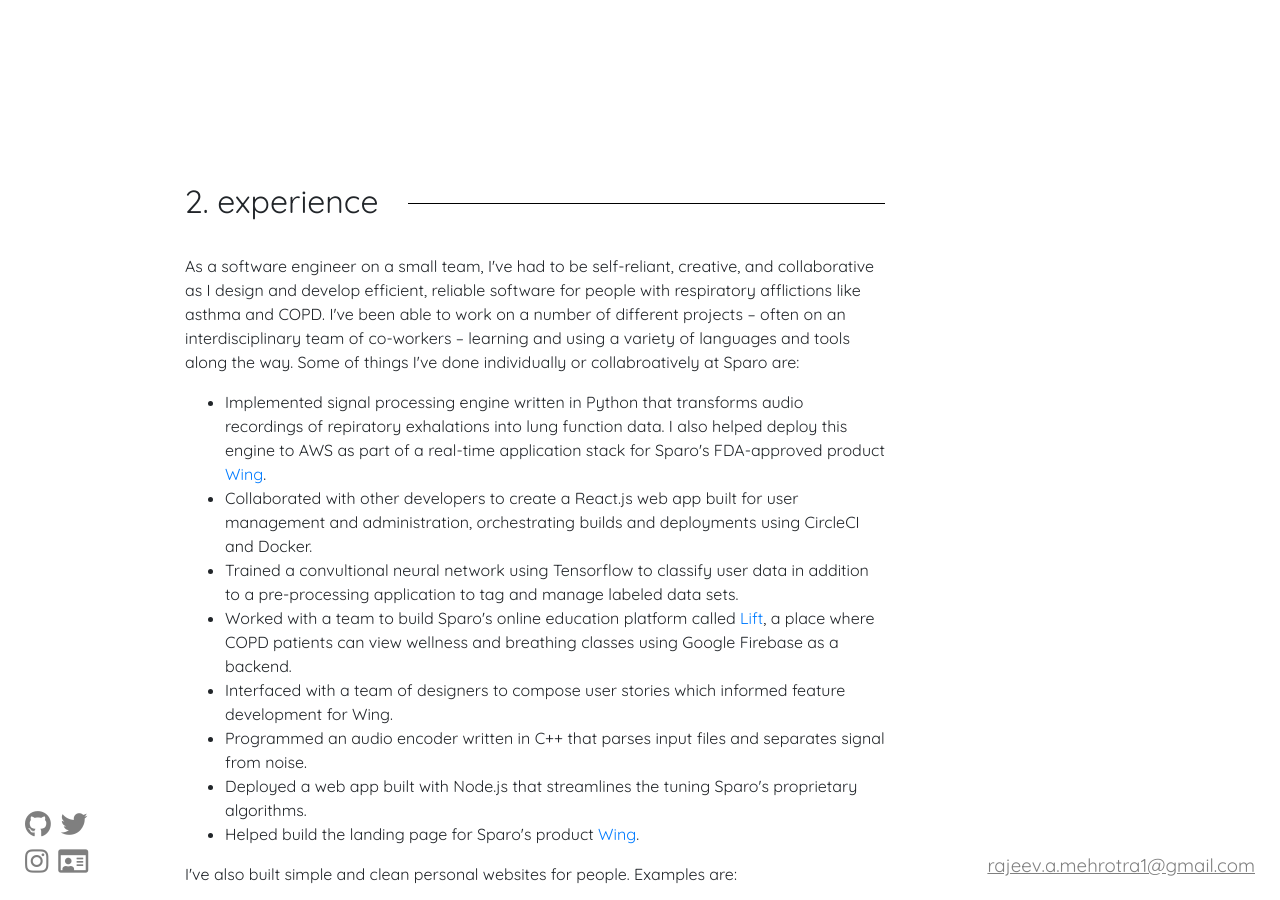
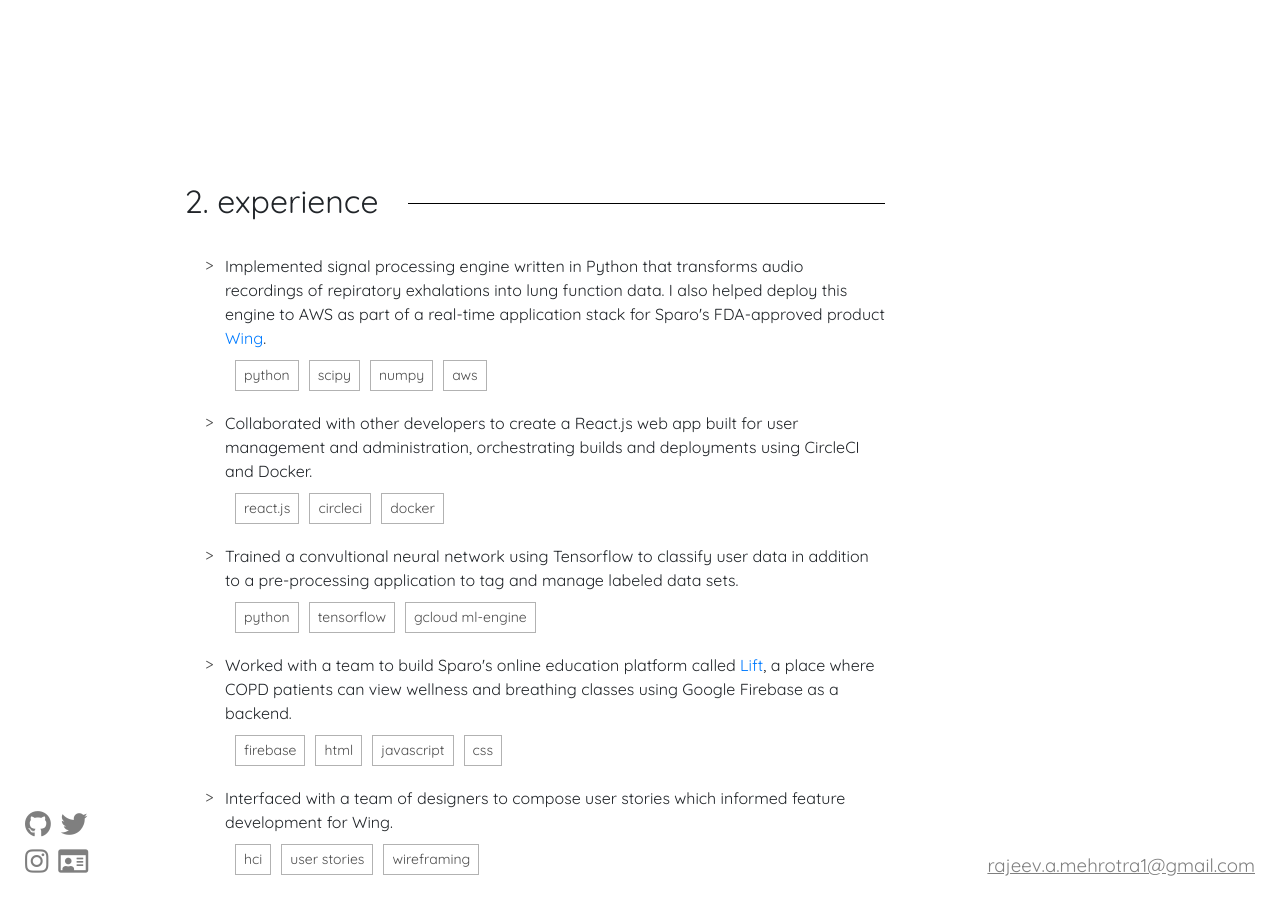
Before and after one commit to rajeevmehrotra/rajeevmehrotra.github.io, a Jekyll site: the page built from index.html, in a window 1280 px wide and 900 px high, scrolled down 1516 px. Built offline with Jekyll 4.4.1, drawn with Linux system fonts in a browser that asks for light colours; nearby versions of some CDN libraries; some of the changed text lies outside the part shown.

Commit message:
v1 copy/content

```diff
--- a/_sass/main.scss
+++ b/_sass/main.scss
@@ -15,6 +15,22 @@
     span {
       background-color: $dark-background-color;
       color: $dark-text-color;
+    }
+  }
+
+  #experience {
+    a {
+      color: $dark-external-link-color;
+    }
+
+    ul {
+      li .tag {
+        color: $dark-link-color;
+        border-color: rgba(218, 218, 218, 0.5);
+      }
+      li:before {
+        color: $dark-external-link-color;
+      }
     }
   }
 }
@@ -79,6 +95,41 @@
   text-align: center;
 }
 
+#experience {
+  ul {
+    list-style: none;
+
+    li {
+      margin-bottom: 15px;
+
+      .tag-array {
+        margin: 10px 0 0 10px;
+      }
+
+      .tag {
+        padding: .25rem .5rem;
+        font-size: .875rem;
+        line-height: 1.5;
+        border: 1px solid rgba(0, 0, 0, 0.3);
+        margin: 0 10px 5px 0;
+        color: $light-link-color-hover;
+      }
+    }
+
+    li:before {
+      color: $light-link-color-hover;
+      content: '> ';
+      float: left;
+      margin-left: -20px;
+      margin-top: -1px;
+    }
+  }
+}
+
+#skills table {
+  margin-left: 20px;
+}
+
 /* Animation stylings */
 #hero {
   opacity: 0;
--- a/_sass/variables.scss
+++ b/_sass/variables.scss
@@ -8,3 +8,4 @@
 $light-link-color-hover: rgba(0, 0, 0, 0.7);
 $dark-link-color: rgba(218, 218, 218, 0.5);
 $dark-link-color-hover: #fff;
+$dark-external-link-color: #00e676;
--- a/index.html
+++ b/index.html
@@ -42,49 +42,85 @@
 <section class='container d-flex flex-column justify-content-center' id='experience'>
   <div class='content'>
     <h2><span>2. experience</span></h2>
-    <p>
-      As a software engineer on a small team, I've had to be self-reliant, creative, and
-      collaborative as I design and develop efficient, reliable software for people with
-      respiratory afflictions like asthma and COPD.
-      I've been able to work on a number of different projects &ndash; often on an interdisciplinary team of co-workers &ndash; learning and using
-      a variety of languages and tools along the way. Some of things I've done individually or collabroatively at Sparo are:
-    </p>
     <ul>
       <li>
         Implemented signal processing engine written in Python that transforms audio recordings of repiratory exhalations
         into lung function data. I also helped deploy this engine to AWS as part of a real-time application stack
         for Sparo's FDA-approved product <a href='https://mywing.io' target="_blank" rel="nofollow noopener">Wing</a>.
+        <div class='d-flex flex-wrap tag-array'>
+          <span class='tag'>python</span>
+          <span class='tag'>scipy</span>
+          <span class='tag'>numpy</span>
+          <span class='tag'>aws</span>
+        </div>
       </li>
       <li>
         Collaborated with other developers to create a React.js web app built for user management and administration,
         orchestrating builds and deployments using CircleCI and Docker.
+        <div class='d-flex flex-wrap tag-array'>
+          <span class='tag'>react.js</span>
+          <span class='tag'>circleci</span>
+          <span class='tag'>docker</span>
+        </div>
       </li>
       <li>
         Trained a convultional neural network using Tensorflow to classify user data in addition to
         a pre-processing application to tag and manage labeled data sets.
+        <div class='d-flex flex-wrap tag-array'>
+          <span class='tag'>python</span>
+          <span class='tag'>tensorflow</span>
+          <span class='tag'>gcloud ml-engine</span>
+        </div>
       </li>
       <li>
         Worked with a team to build Sparo's online education platform called
         <a href='https://liftpulmonaryrehab.com' target="_blank" rel="nofollow noopener">Lift</a>,
         a place where COPD patients can view wellness and breathing classes using Google Firebase as a backend.
+        <div class='d-flex flex-wrap tag-array'>
+          <span class='tag'>firebase</span>
+          <span class='tag'>html</span>
+          <span class='tag'>javascript</span>
+          <span class='tag'>css</span>
+        </div>
       </li>
       <li>
         Interfaced with a team of designers to compose user stories which informed feature development for Wing.
+        <div class='d-flex flex-wrap tag-array'>
+          <span class='tag'>hci</span>
+          <span class='tag'>user stories</span>
+          <span class='tag'>wireframing</span>
+        </div>
       </li>
       <li>
         Programmed an audio encoder written in C++ that parses input files and separates signal from noise.
+        <div class='d-flex flex-wrap tag-array'>
+          <span class='tag'>c++</span>
+          <span class='tag'>signal detection</span>
+          <span class='tag'>audio enhancement</span>
+        </div>
       </li>
       <li>
         Deployed a web app built with Node.js that streamlines the tuning Sparo's proprietary algorithms.
+        <div class='d-flex flex-wrap tag-array'>
+          <span class='tag'>node.js</span>
+          <span class='tag'>parameter tuning</span>
+        </div>
       </li>
       <li>
         Helped build the landing page for Sparo's product <a href='https://mywing.io' target="_blank" rel="nofollow noopener">Wing</a>.
+        <div class='d-flex flex-wrap tag-array'>
+          <span class='tag'>web dev</span>
+          <span class='tag'>html</span>
+          <span class='tag'>javascript</span>
+          <span class='tag'>css</span>
+        </div>
       </li>
     </ul>
     <p>
       I've also built simple and clean personal websites for people. Examples are:
     </p>
     <ul>
+      <li>This website</li>
       <li>
         A personal portfolio for <a href='/alana' target="_blank" rel="nofollow noopener">Alana</a>
       </li>
@@ -98,19 +134,58 @@
 <section class='container d-flex flex-column justify-content-center' id='skills'>
   <div class='content'>
     <h2><span>3. skills</span></h2>
-    <div>
-        Lorem ipsum dolor sit amet, consectetur adipiscing elit, sed do eiusmod tempor incididunt
-        ut labore et dolore magna aliqua. Ut enim ad minim veniam, quis nostrud exercitation ullamco
-        laboris nisi ut aliquip ex ea commodo consequat. Duis aute irure dolor in reprehenderit in
-        voluptate velit esse cillum dolore eu fugiat nulla pariatur. Excepteur sint occaecat cupidatat
-        non proident, sunt in culpa qui officia deserunt mollit anim id est laborum.
-    </div>
-    <div>
-        Lorem ipsum dolor sit amet, consectetur adipiscing elit, sed do eiusmod tempor incididunt
-        ut labore et dolore magna aliqua. Ut enim ad minim veniam, quis nostrud exercitation ullamco
-        laboris nisi ut aliquip ex ea commodo consequat. Duis aute irure dolor in reprehenderit in
-        voluptate velit esse cillum dolore eu fugiat nulla pariatur. Excepteur sint occaecat cupidatat
-        non proident, sunt in culpa qui officia deserunt mollit anim id est laborum.
+    <p>
+
+    </p>
+    <div class='table-responsive-md'>
+      <table class="table table-borderless">
+        <thead>
+          <tr>
+            <th scope="col">Languages</th>
+            <th scope="col">Tools</th>
+            <th scope="col">Frameworks & Runtimes</th>
+            <th scope="col">Services</th>
+          </tr>
+        </thead>
+        <tbody>
+          <tr>
+            <td>Python 2, 3</td>
+            <td>Git & Github</td>
+            <td>Tensorflow</td>
+            <td>Amazon Web Services</td>
+          </tr>
+          <tr>
+            <td>Javascript ES6</td>
+            <td>Chrome DevTools</td>
+            <td>Conda</td>
+            <td>Google Cloud Platform</td>
+          </tr>
+          <tr>
+            <td>HTML5</td>
+            <td>Bash</td>
+            <td>React.js</td>
+            <td>Google Firebase</td>
+          </tr>
+          <tr>
+            <td>CSS3</td>
+            <td>Postman</td>
+            <td>Node.js</td>
+            <td>Docker</td>
+          </tr>
+          <tr>
+            <td>MySQL</td>
+            <td>Babel</td>
+            <td>Express.js</td>
+            <td>CircleCI</td>
+          </tr>
+          <tr>
+            <td>C++</td>
+            <td></td>
+            <td></td>
+            <td>Jira</td>
+          </tr>
+        </tbody>
+      </table>
     </div>
   </div>
 </section>
@@ -118,19 +193,11 @@
 <section class='container d-flex flex-column justify-content-center' id='interests'>
   <div class='content'>
     <h2><span>4. interests</span></h2>
-    <div>
-        Lorem ipsum dolor sit amet, consectetur adipiscing elit, sed do eiusmod tempor incididunt
-        ut labore et dolore magna aliqua. Ut enim ad minim veniam, quis nostrud exercitation ullamco
-        laboris nisi ut aliquip ex ea commodo consequat. Duis aute irure dolor in reprehenderit in
-        voluptate velit esse cillum dolore eu fugiat nulla pariatur. Excepteur sint occaecat cupidatat
-        non proident, sunt in culpa qui officia deserunt mollit anim id est laborum.
-    </div>
-    <div>
-        Lorem ipsum dolor sit amet, consectetur adipiscing elit, sed do eiusmod tempor incididunt
-        ut labore et dolore magna aliqua. Ut enim ad minim veniam, quis nostrud exercitation ullamco
-        laboris nisi ut aliquip ex ea commodo consequat. Duis aute irure dolor in reprehenderit in
-        voluptate velit esse cillum dolore eu fugiat nulla pariatur. Excepteur sint occaecat cupidatat
-        non proident, sunt in culpa qui officia deserunt mollit anim id est laborum.
-    </div>
+    <p>
+      When I'm not coding, I like to spend my time away from the computer screen.
+      I spend time with my dog Echo as her designated ball thrower and hiking companion.
+      As a lifelong fan, I love to play and watch the soccer.
+      I'm an avid chef who enjoys making his own pasta from scratch and learning the cooking techniques of different cultures.
+    </p>
   </div>
 </section>
```
